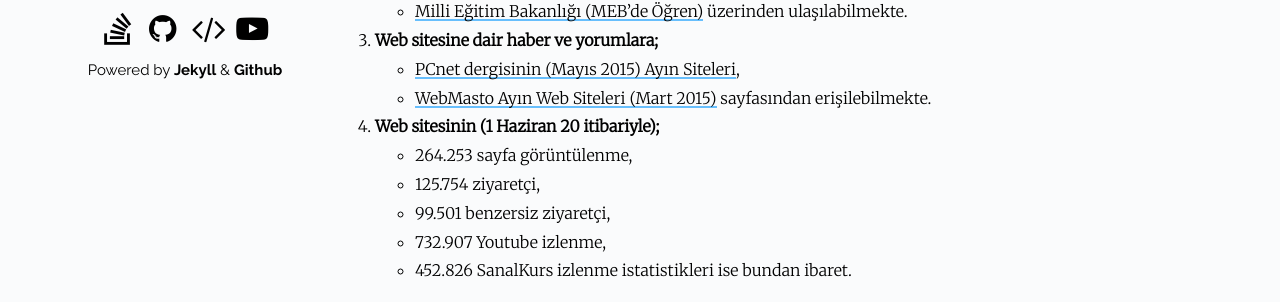
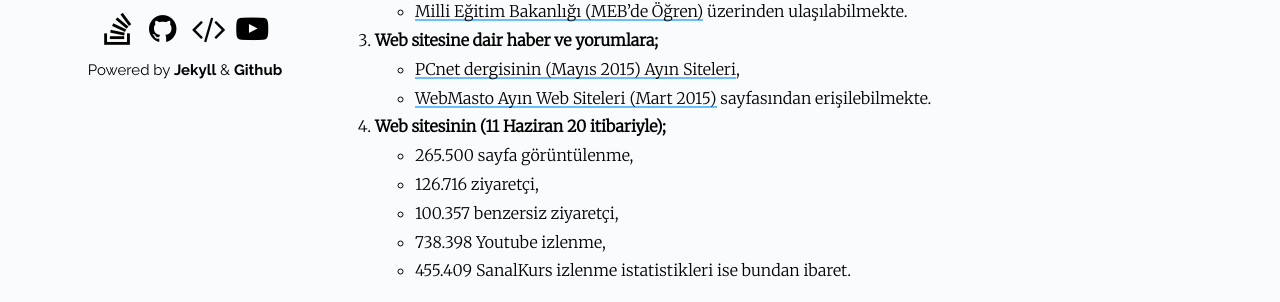
Before and after one commit to Umut-D/umutd.com, a Jekyll site: the page built from pages/ben.md, in a window 1280 px wide and 900 px high, scrolled down 1031 px. Shown: the part 595-897 px from the top of the window. Built offline with Jekyll 4.4.1, drawn with Linux system fonts in a browser that asks for light colours.

Commit message:
Istatistikler Guncellendi

```diff
--- a/pages/ben.md
+++ b/pages/ben.md
@@ -25,9 +25,9 @@ Bilişimi, işini ve tüm hayvanatı çok seven, Microsoft'un gözdesi C#'a bay
 3. **Web sitesine dair haber ve yorumlara;**
 - [PCnet dergisinin (Mayıs 2015) Ayın Siteleri](/images/bahsedenler/pcnet.jpg),
 - [WebMasto Ayın Web Siteleri (Mart 2015)](http://www.webmasto.com/webmasto-ayin-web-siteleri-mart-2015){:target="_blank"} sayfasından erişilebilmekte.
-4. **Web sitesinin (1 Haziran 20 itibariyle);**
-- 264.253 sayfa görüntülenme,
-- 125.754 ziyaretçi,
-- 99.501 benzersiz ziyaretçi,
-- 732.907 Youtube izlenme,
-- 452.826 SanalKurs izlenme istatistikleri ise bundan ibaret.
+4. **Web sitesinin (11 Haziran 20 itibariyle);**
+- 265.500 sayfa görüntülenme,
+- 126.716 ziyaretçi,
+- 100.357 benzersiz ziyaretçi,
+- 738.398 Youtube izlenme,
+- 455.409 SanalKurs izlenme istatistikleri ise bundan ibaret.
```
